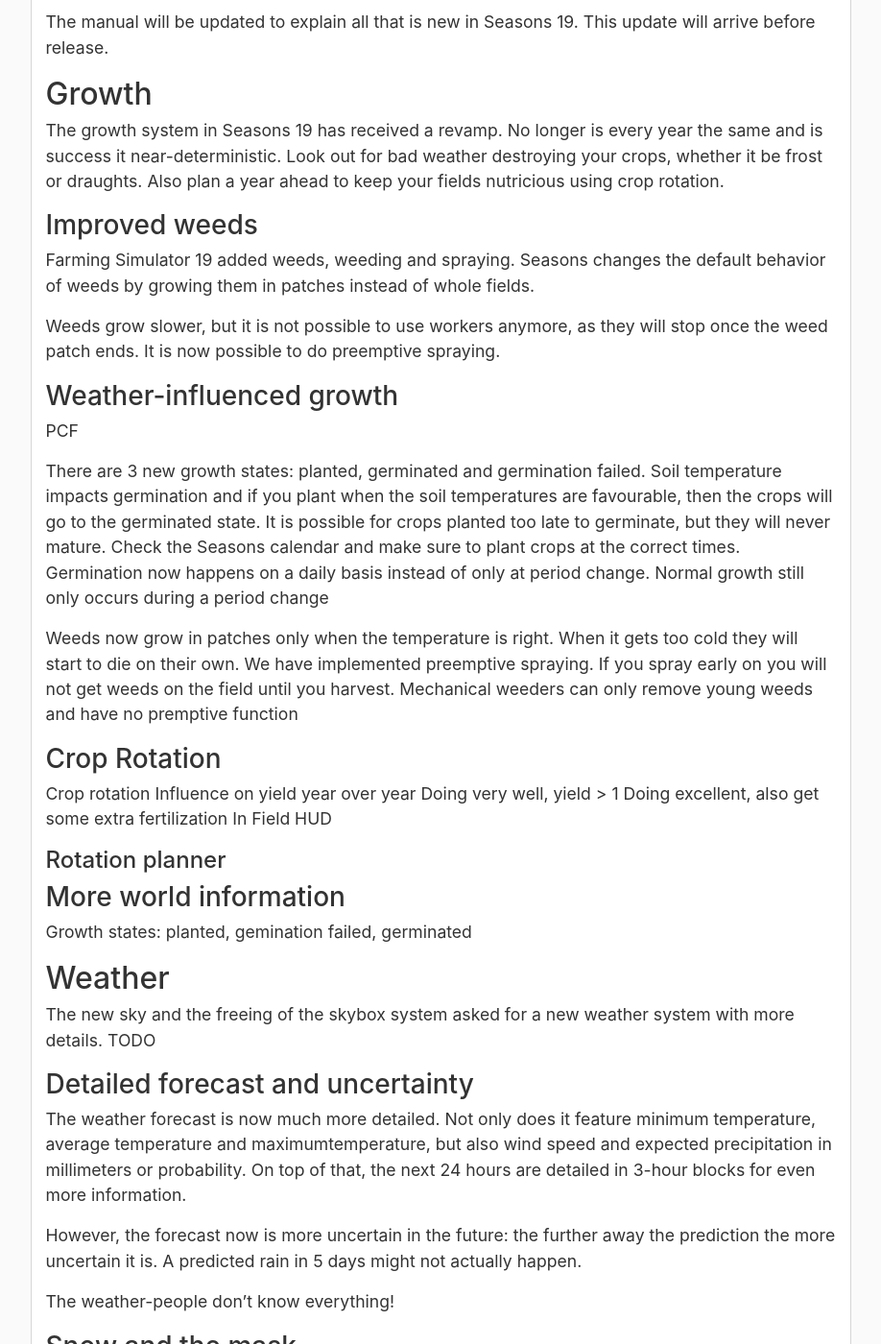
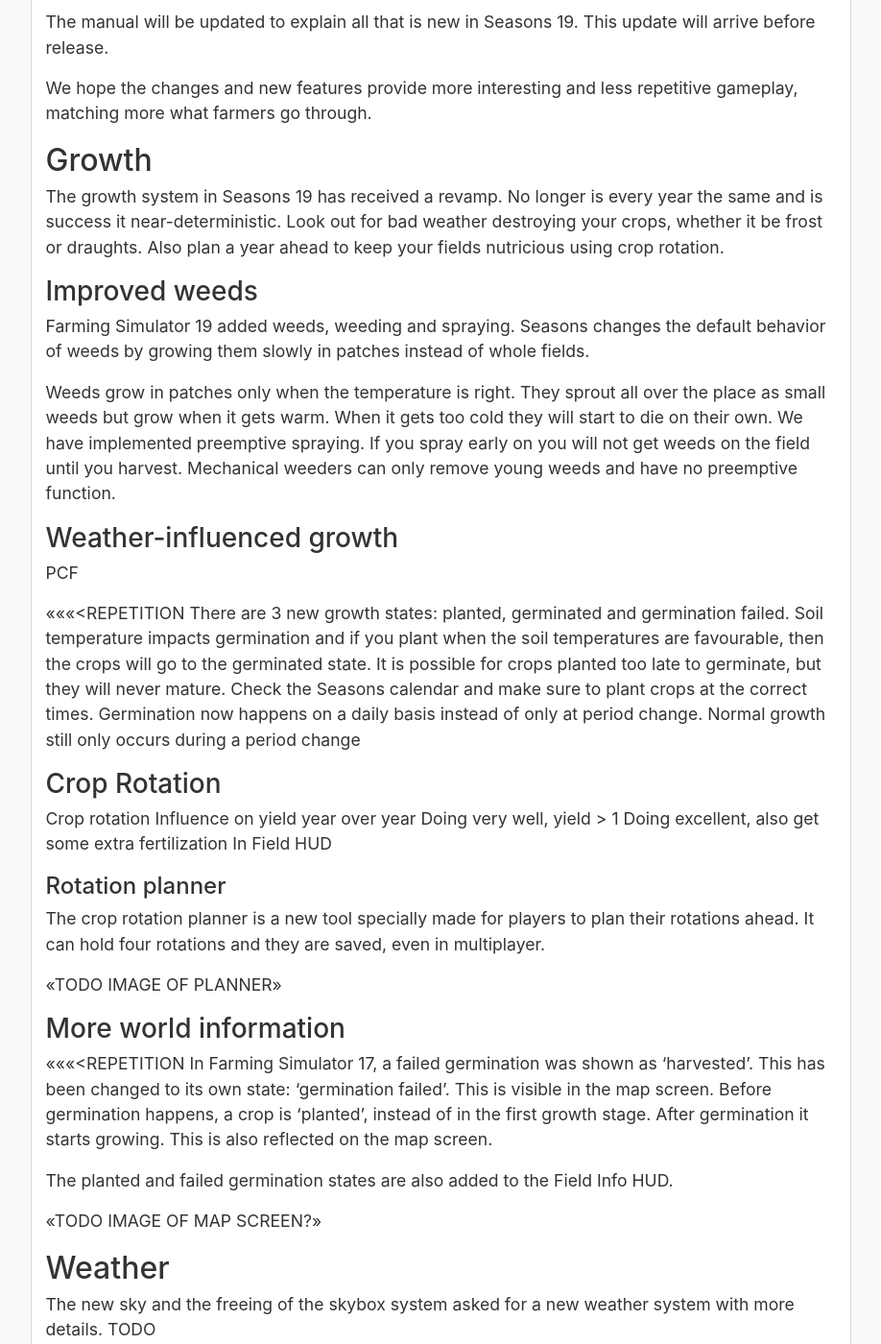
Before and after one commit to RealismusModding/realismusmodding.github.io, a Jekyll site: the page built from _posts/blog/2019-07-01-seasons19.md, in a window 1280 px wide and 1400 px high, scrolled down 354 px. Shown: the whole window at 96% size, without its empty margins (181-1099 px from the left). Built offline with Jekyll 4.4.1, drawn with Linux system fonts in a browser that asks for light colours; comment, search, counter and statistics services are not loaded; some of the changed text lies outside the part shown.

Commit message:
More whats-new post writing: animals, horses, growth, vehicles.

```diff
--- a/_posts/blog/2019-07-01-seasons19.md
+++ b/_posts/blog/2019-07-01-seasons19.md
@@ -14,8 +14,9 @@ The new version of Seasons, made for Farming Simulator 19, brings plenty if new
 Learn about the upgraded growth and weather, the updated visuals and audio, and the brand new animals in this post.
 
 The manual will be updated to explain all that is new in Seasons 19. This update will arrive before release.
+<!-- The manual is updated and explains all that is new in Seasons 19. Find it at ....... -->
 
-<!-- The manual is updated and explains all that is new in Seasons 19. Find it at ....... -->
+We hope the changes and new features provide more interesting and less repetitive gameplay, matching more what farmers go through.
 
 <!-- more -->
 
@@ -25,9 +26,9 @@ The growth system in Seasons 19 has received a revamp. No longer is every year t
 
 ### Improved weeds
 
-Farming Simulator 19 added weeds, weeding and spraying. Seasons changes the default behavior of weeds by growing them in patches instead of whole fields.
+Farming Simulator 19 added weeds, weeding and spraying. Seasons changes the default behavior of weeds by growing them slowly in patches instead of whole fields.
 
-Weeds grow slower, but it is not possible to use workers anymore, as they will stop once the weed patch ends. It is now possible to do preemptive spraying.
+Weeds grow in patches only when the temperature is right. They sprout all over the place as small weeds but grow when it gets warm. When it gets too cold they will start to die on their own. We have implemented preemptive spraying. If you spray early on you will not get weeds on the field until you harvest. Mechanical weeders can only remove young weeds and have no preemptive function.
 
 ### Weather-influenced growth
 
@@ -35,10 +36,10 @@ PCF
 
 
 
-
+<<<<<<<REPETITION
 There are 3 new growth states: planted, germinated and germination failed. Soil temperature impacts germination and if you plant when the soil temperatures are favourable, then the crops will go to the germinated state. It is possible for crops planted too late to germinate, but they will never mature. Check the Seasons calendar and make sure to plant crops at the correct times. Germination now happens on a daily basis instead of only at period change. Normal growth still only occurs during a period change
 
-Weeds now grow in patches only when the temperature is right. When it gets too cold they will start to die on their own. We have implemented preemptive spraying. If you spray early on you will not get weeds on the field until you harvest. Mechanical weeders can only remove young weeds and have no premptive function
+
 
 
 
@@ -53,14 +54,18 @@ In Field HUD
 
 #### Rotation planner
 
+The crop rotation planner is a new tool specially made for players to plan their rotations ahead. It can hold four rotations and they are saved, even in multiplayer.
+
+<<TODO IMAGE OF PLANNER>>
+
 ### More world information
 
-Growth states: planted, gemination failed, germinated
+<<<<<<<REPETITION
+In Farming Simulator 17, a failed germination was shown as 'harvested'. This has been changed to its own state: 'germination failed'. This is visible in the map screen. Before germination happens, a crop is 'planted', instead of in the first growth stage. After germination it starts growing. This is also reflected on the map screen.
 
+The planted and failed germination states are also added to the Field Info HUD.
 
-
-
-
+<<TODO IMAGE OF MAP SCREEN?>>
 
 
 ## Weather
@@ -78,11 +83,11 @@ The weather-people don't know everything!
 
 ### Snow and the mask
 
-Engine changes allow for a fallback to the tip collision, so even on maps that have not been prepared for Seasons 19, snow will fall up to 46cm in height.
+Some small changes to the Seasons mask: we now fall back on the tip collision. This has become possible with new engine changes. This makes it possible to have high snow even on unprepared maps. However, it very likely looks bad, though, until the map has been fully prepared.
 
-Placeables?
+Bale rotting still requires a fully prepared map, so that every spot that is expected to cover for rotting also performs that function.
 
-
+Placeables from the basegame have received their own masking area so they fit better. Map makers likely need to do this as well to further improve their maps for snow.
 
 
 ## Animals
@@ -96,11 +101,15 @@ Hen lay eggs. To get chicks, get a rooster. Ideally is 1 rooster per 8 hen. If l
 
 ### Breeds
 
+TODO
 
-## Horses
+### Horses
 
-Special case: livery
-    dead? 10000 fine
+The horses have received a special treatment. We have redesigned them into a different type of gameplay: a livery stable. The gameplay tries to emulate a farm that provides housing and basic care of a horse for its owner.
+
+A horse can be brought to the farm in exchange of no money. It has to be fed, cleaned and ridden every day. Depending on how much care it gets, an income is provided every day. Some breeds require more riding to earn the same amount of money as other breeds. Horses also provide more money when they are very fit.
+
+This all comes at a high risk: an unhealthy animal can die. This will cost quite a bit of money for repayment to the owner.
 
 ### Grazing
 
@@ -149,9 +158,4 @@ A new set of flags is added to the map sound system to allow for quiet birds in
 
 ## Adjusted vehicle maintenance and repair
 
-- Wear is based on operating time
-- Repair
-- Repaint
-- Costs
-
-We have switched the Seasons17 repair system for the basegame 19 repair, but added new algorithms for sell price and repair prices. Also, we have separated the scratches (visible wear) from the vehicle repair. To improve the performance of your vehicle you can repair. To make the vehicle nice and shiny again you will need to repaint the vehicle.
+We have switched the Seasons17 repair system for the basegame 19 repair, but added new algorithms for sell price and repair prices. Also, we have separated the scratches (visible wear) from the vehicle repair. To improve the performance of your vehicle you can repair. To make the vehicle nice and shiny again you will need to repaint the vehicle. This is costly, depending on the size and complexity of the machine.
```
